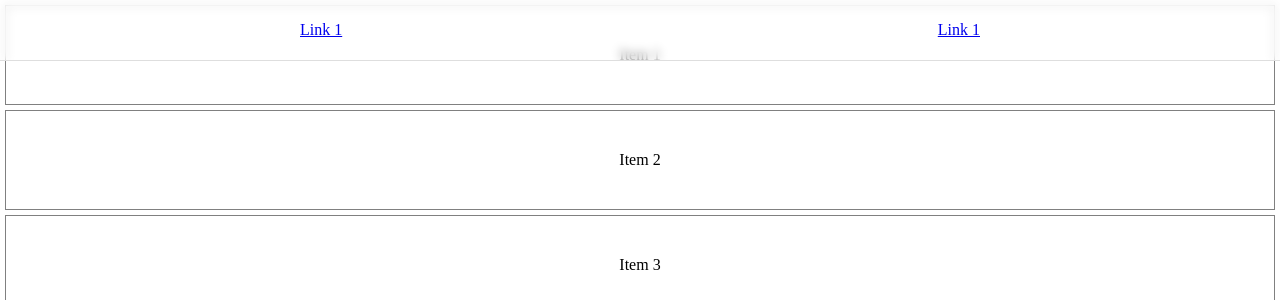
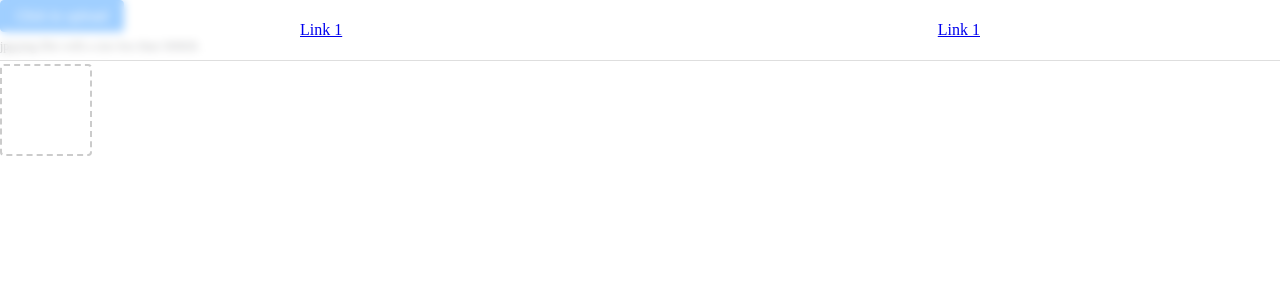
Before and after one commit to monclic/FinalProjiect, a Vue app in the folder User_UI/: page /test in a window 1280 px wide. Shown: the top 308 px of the page. Built offline with nearby package versions, Linux system fonts and the light colour scheme; what @yeger/vue-masonry-wall would draw is missing.

Commit message:
### 图片上传0.1

```diff
--- a/User_UI/src/components/test.vue
+++ b/User_UI/src/components/test.vue
@@ -1,78 +1,121 @@
 <template>
-  <div class="scrollable" ref="scrollable" @scroll="handleScroll">
-    <div v-for="(item, index) in items" :key="index" class="item">
-      {{ item }}
-    </div>
-    <div v-if="loading" class="loading">Loading...</div>
-  </div>
+  <el-upload
+    v-model:file-list="fileList"
+    class="upload-demo"
+    action=""
+    :http-request="uploadImage"
+    multiple
+    :on-preview="handlePreview"
+    :on-remove="handleRemove"
+    :before-remove="beforeRemove"
+    :limit="3"
+    :on-exceed="handleExceed"
+  >
+    <el-button type="primary">Click to upload</el-button>
+    <template #tip>
+      <div class="el-upload__tip">
+        jpg/png files with a size less than 500KB.
+      </div>
+    </template>
+  </el-upload>
+
+  <div class="bili-pics-uploader__add" @click="picsUplod"></div>
 </template>
 
 <script lang="ts" setup>
-import { ref, reactive, onMounted } from 'vue';
+import { ref } from 'vue';
+import { ElMessage, ElMessageBox } from 'element-plus';
+import http from '../utils/http';
 
-const scrollable = ref<HTMLDivElement | null>(null);
-const items = reactive(Array.from({ length: 20 }, (_, i) => `Item ${i + 1}`));
-const loading = ref(false);
-const handleScroll = () => {
-    if (
-      scrollable.value &&
-      scrollable.value.scrollTop + scrollable.value.clientHeight >= scrollable.value.scrollHeight - 10
-    ) {
-      if (!loading.value) {
-        loading.value = true;
-        setTimeout(() => {
-          items.push(`Item ${items.length + 1}`);
-          loading.value = false;
-        }, 500); //加载动画5s
-      }
-    }
-  };
+const fileList = ref([]);
 
-onMounted(() => {
-  scrollable.value?.addEventListener('scroll', handleScroll);
+const handleRemove = (file, uploadFiles) => {
+  console.log(file, uploadFiles);
+};
 
-  return () => {
-    scrollable.value?.removeEventListener('scroll', handleScroll);
-  };
-});
-</script>
+const handlePreview = (uploadFile) => {
+  console.log(uploadFile);
+};
 
-<style scoped>
-.scrollable {
-  height: 300px;
-  overflow-y: auto;
-  padding-bottom: 10px;
+const handleExceed = (files, uploadFiles) => {
+  ElMessage.warning(
+    `The limit is 3, you selected ${files.length} files this time, add up to ${
+      files.length + uploadFiles.length
+    } totally`
+  );
+};
+
+const beforeRemove = (uploadFile, uploadFiles) => {
+  return ElMessageBox.confirm(`Cancel the transfer of ${uploadFile.name} ?`).then(
+    () => true,
+    () => false
+  );
+};
+
+const uploadImage = async (params) => {
+  const img = params.file;
+  const formData = new FormData();
+  formData.append('file', img);
+  try {
+    const res = await http.post('/user/Upload', formData);
+    console.log(res);
+  } catch (error) {
+    console.error(error);
+  }
+};
+// 图片
+interface Iamge {
+    order: number,
+    url: String;
+}
+// 图片列表
+const images = ref<Iamge[]>([])
+const picsUplod = () => {
+    uploadImage1(images.value.length);
+}
+async function uploadImage1(index: number) {
+  try {
+    // Open file picker and get file handle
+    const [fileHandle] = await window.showOpenFilePicker({
+      types: [{
+        accept: {
+          'image/*': ['.png', '.gif', '.jpeg', '.jpg', '.webp']
+        }
+      }]
+    });
+
+    // Get file data
+    const file = await fileHandle.getFile();
+
+    // Create FormData object
+    const formData = new FormData();
+    formData.append('image', file);
+
+    // Make POST request to API endpoint
+    const response = await fetch('/user/Upload', {
+      method: 'POST',
+      body: formData
+    });
+
+    // Handle response
+    const data = await response.json();
+    console.log(data);
+  } catch (error) {
+    console.error(error);
+  }
 }
 
-.item {
-  height: 100px;
-  border: 1px solid gray;
-  margin: 5px;
-  display: flex;
-  align-items: center;
-  justify-content: center;
+</script>
+<style>
+.bili-pics-uploader__add {
+    border: 2px dashed #cbcbcb;
+    border-radius: 4px;
+    cursor: pointer;
+    height: 92px;
+    margin-bottom: 10px;
+    position: relative;
+    transition: border-color .3s;
+    width: 92px;
+    user-select: none;
 }
-
-.loading {
-  text-align: center;
-  margin: 10px;
-  font-size: 20px;
-  color: gray;
-}
-/* 隐藏滚动条 */
-::-webkit-scrollbar {
-  width: 0;
-  height: 0;
-}
-
-/* 隐藏滚动条上的滑块 */
-::-webkit-scrollbar-thumb {
-  display: none;
-}
-
-/* 隐藏滚动条的背景 */
-::-webkit-scrollbar-track {
-  display: none;
-}
-
 </style>
```
